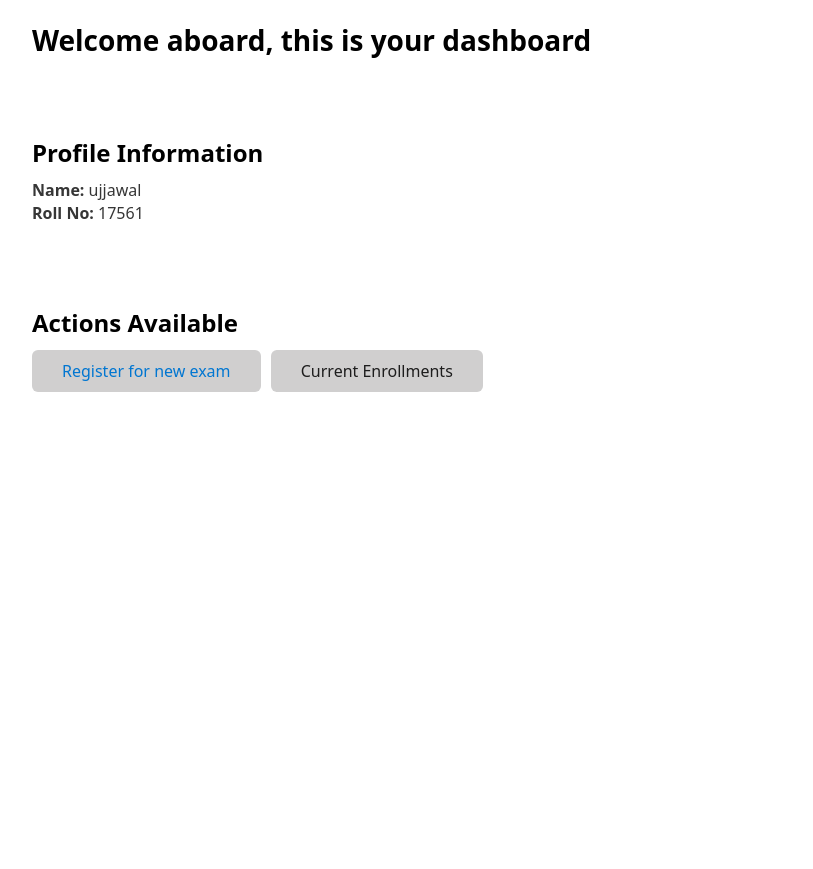
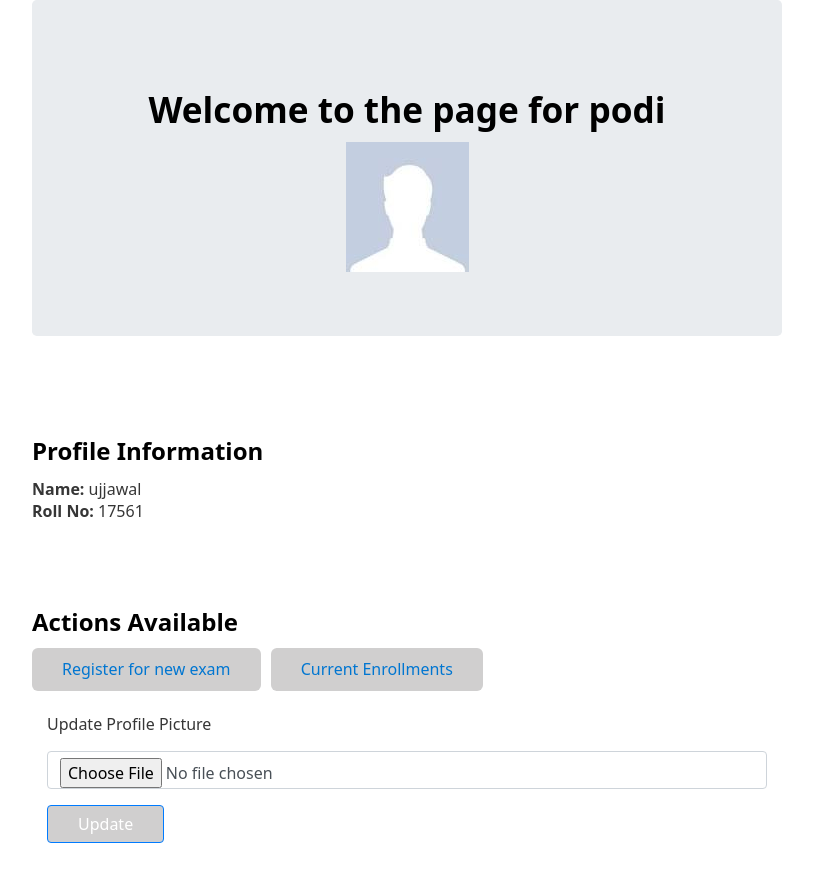
Before and after one commit to yash17525/hotel-booking-system-recommender, a Flask app: page /user/17561/dashboard in a window 1280 px wide. Shown: the part 114-983 px from the top of the page, without its empty margins (233-1046 px from the left). Before the commit the page ends 506 px from the top, so only its background shows below. Run offline with Flask 2, Linux system fonts and the light colour scheme; a user stored in the database is signed in; data comes from the database, SQL or seed files in the repository; both versions use the stored data as it was after the commit; some libraries are stand-ins or nearby versions.

Commit message:
dashboard improvized

```diff
--- a/project/forms.py
+++ b/project/forms.py
@@ -5,6 +5,7 @@ from wtforms.validators import Email,EqualTo,DataRequired
 from wtforms import ValidationError
 from project.model import Student
 from project import db
+from flask_wtf.file import FileAllowed, FileField
 
 class LoginForm(FlaskForm):
 
@@ -17,7 +18,7 @@ class RegisterForm(FlaskForm):
     rollno = IntegerField('Roll No.',validators=[DataRequired()])
     name = StringField('Name',validators=[DataRequired()])
     branch = StringField('Branch',validators=[DataRequired()])
-    official_email = StringField('Official Email',validators=[DataRequired()])
+    official_email = StringField('Official Email',validators=[DataRequired(), Email()])
     password = PasswordField('Password',validators=[DataRequired(),EqualTo('pass_confirm',message = 'password must match')])
     pass_confirm = PasswordField('Confirm password', validators=[DataRequired()])
     submit = SubmitField('Register!')
@@ -25,6 +26,10 @@ class RegisterForm(FlaskForm):
     def validate_rollno(self, rollno):
         if Student.query.filter_by(rollno = rollno.data).first():
             raise ValidationError('Roll no. already registered.')
+
+    def check_email(self,field):
+        if Student.query.filter_by(official_email=field.data).first():
+            raise ValidationError('Email already registered!')
 
 class SupplementaryExamForm(FlaskForm):
     """Serves purpose of registering data for a supplementary examination by a student
@@ -35,3 +40,7 @@ class SupplementaryExamForm(FlaskForm):
     subject_code = StringField('Subject Code', validators=[DataRequired()])
     branch = StringField('Branch', validators=[DataRequired()])
     submit = SubmitField('Register!')
+
+class UpdateUserForm(FlaskForm):
+    picture = FileField('Update Profile Picture', validators=[FileAllowed(['jpg', 'png'])])
+    submit = SubmitField('Update')
--- a/project/routes.py
+++ b/project/routes.py
@@ -1,15 +1,16 @@
 from flask import *
 from project import db
 from project.model import Student, SupplementaryExam
-from project.forms import LoginForm, RegisterForm, SupplementaryExamForm
+from project.forms import LoginForm, RegisterForm, SupplementaryExamForm, UpdateUserForm
 from flask_login import login_user, current_user, logout_user, login_required
+from project.picture_handler import add_profile_pic
 
 admin = Blueprint('admin',__name__)
 
 @admin.route('/')
 def index():
-    db.drop_all()
-    db.create_all()
+    # db.drop_all()
+    # db.create_all()
     return render_template('index.html')
 
 @admin.route('/login', methods=['GET', 'POST'])
@@ -49,11 +50,23 @@ def logout():
     logout_user()
     return redirect(url_for('admin.index'))
 
-@admin.route('/user/<rollno>/dashboard')
+@admin.route('/user/<rollno>/dashboard', methods=['POST', 'GET'])
 @login_required
 def dashboard(rollno):
+
+    form = UpdateUserForm()
+    if form.validate_on_submit():
+        if form.picture.data:
+            name = current_user.name
+            pic = add_profile_pic(form.picture.data, name)
+            current_user.profile_image = pic
+        db.session.commit()
+        return redirect(url_for('admin.dashboard', rollno=rollno))
+
+    profile_image = url_for('static', filename = 'profile_pics/' + current_user.profile_image)
     student = Student.query.filter_by(rollno=rollno).first_or_404()
-    return render_template('dashboard.html', student=student)
+    return render_template('dashboard.html', profile_image=profile_image, student=student, form=form)
+
 
 
 @admin.route('/user/<rollno>/register_exam', methods=['GET', 'POST'])
@@ -73,3 +86,5 @@ def registerExam(rollno):
         flash('Thanks for registering for exam. Once your payment status is uploaded & detected you will be eligible to give the exam.')
         return redirect(url_for('admin.dashboard', rollno=rollno))
     return render_template('register_exam.html', form=form)
+
+# @admin.route
--- a/project/templates/base.html
+++ b/project/templates/base.html
@@ -17,7 +17,12 @@
 {% if messages %}
 <ul>
   {% for message in messages %}
-  <li>{{ message }}</li>
+  <div class="alert alert-warning alert-dismissible fade show" role="alert">
+    <button type="button" class="close" data-dismiss="alert" aria-label="Close">
+      <span aria-hidden="true">&times;</span>
+    </button>
+    <li>{{ message }}</li>
+  </div>
   {% endfor %}
 </ul>
 {% endif %}
--- a/project/templates/dashboard.html
+++ b/project/templates/dashboard.html
@@ -1,9 +1,13 @@
 {% extends "base.html" %}
 
 {% block content %}
+<div class="jumbotron">
+    <div align = 'center'>
+        <h1>Welcome to the page for {{current_user.name}}</h1>
+        <img align='center' src="{{url_for('static', filename = 'profile_pics/' + current_user.profile_image)}}" >
 
-
-<h3>Welcome aboard, this is your dashboard</h3>
+    </div>
+</div>
 
 <br><br>
 <p>
@@ -17,7 +21,31 @@
 <p>
     <h4>Actions Available</h4>
         <button> <a href="{{ url_for('admin.registerExam', rollno=student.rollno) }}">Register for new exam</a></button>
-        <button>Current Enrollments</button>
+        <button><a href="#">Current Enrollments</a></button>
     </li>
 </p>
+
+<div class = "container">
+    <form method = "POST" action="" enctype="multipart/form-data">
+
+        <div class = "form-group">
+            {{form.hidden_tag()}}
+        </div>
+
+        <div class = "form-group">
+            {{form.picture.label(class = "form-group")}}
+            {{form.picture(class='form-control')}}
+        </div>
+
+        <div class = "form-group">
+            {{form.submit(class='btn btn-primary')}}
+        </div>
+
+
+
+
+    </form>
+
+  </div>
+
 {% endblock %}
```
Also changed, not shown: migrations/versions/91eceffac297_.py (renamed from migrations/versions/49bf5d66f4df_.py, +15 -5 lines), migrations/versions/997d252790cb_.py (deleted, +0 -34 lines), project/model.py (+7 -4 lines), project/picture_handler.py (added, +19 -0 lines), project/templates/enrollments.html (added, +9 -0 lines), project/data.sqlite, project/static/profile_pics/default_profile.jpg (added), project/static/profile_pics/ujjawal.jpg (added).
